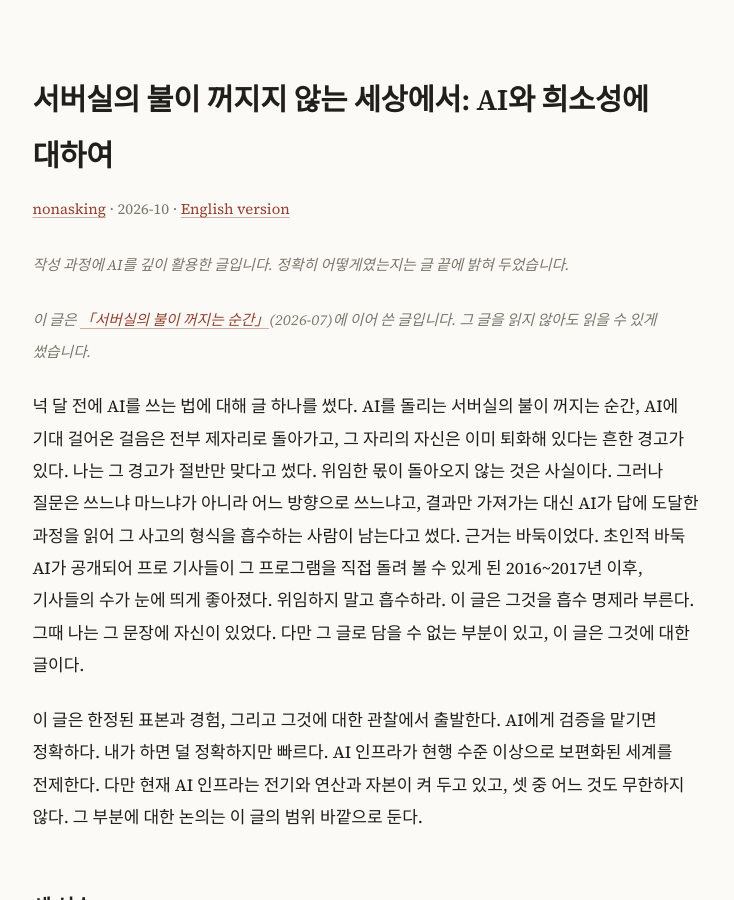
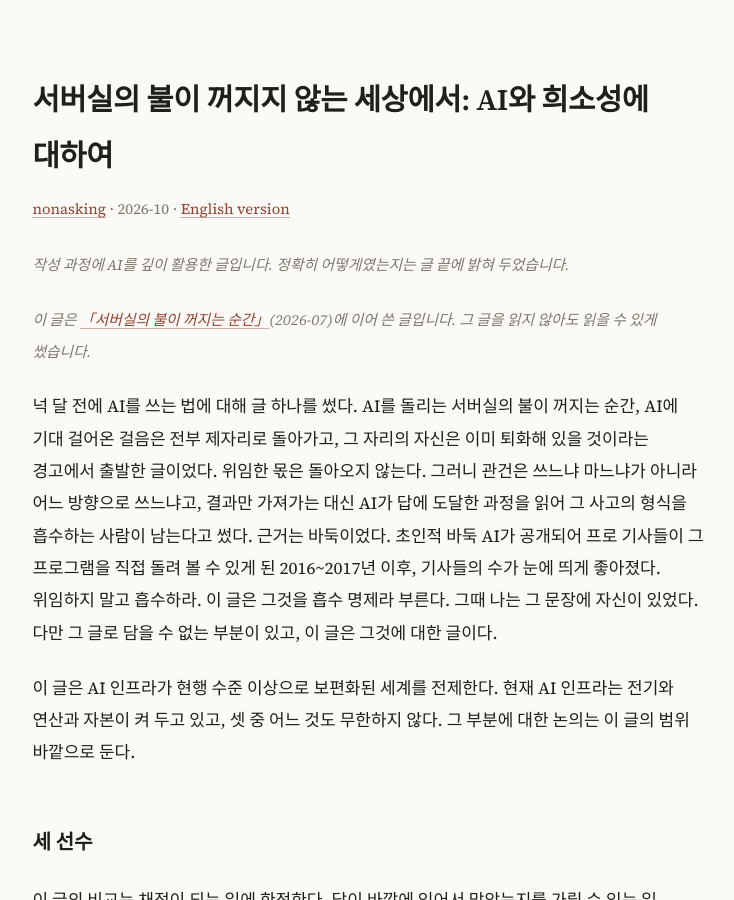
Before and after one commit to nonasking/essays, a Jekyll site: the page built from server-room-lit/index.md, in a window 1280 px wide and 900 px high. Shown: the whole window, without its empty margins (270-1004 px from the left). Built offline with Jekyll 4.4.1, drawn with Linux system fonts in a browser that asks for light colours; some of the changed text lies outside the part shown.

Commit message:
Server Room Lit: opening tightened (warning as point of departure, drop observation sentence), 'difference of position', drop 'darkness' sentence (KR/EN)
Co-Authored-By: Claude Fable 5.1 <noreply@anthropic.com>
Claude-Session: https://claude.ai/code/session_01Nt8a6bjf1EmgHUMBSdkBt4

```diff
--- a/server-room-lit/index.md
+++ b/server-room-lit/index.md
@@ -13,9 +13,9 @@ description: 채점되는 일은 시세고, 시세는 프록시가 이긴다.
 
 <small>*이 글은 [「서버실의 불이 꺼지는 순간」](../server-room/)(2026-07)에 이어 쓴 글입니다. 그 글을 읽지 않아도 읽을 수 있게 썼습니다.*</small>
 
-넉 달 전에 AI를 쓰는 법에 대해 글 하나를 썼다. AI를 돌리는 서버실의 불이 꺼지는 순간, AI에 기대 걸어온 걸음은 전부 제자리로 돌아가고, 그 자리의 자신은 이미 퇴화해 있다는 흔한 경고가 있다. 나는 그 경고가 절반만 맞다고 썼다. 위임한 몫이 돌아오지 않는 것은 사실이다. 그러나 질문은 쓰느냐 마느냐가 아니라 어느 방향으로 쓰느냐고, 결과만 가져가는 대신 AI가 답에 도달한 과정을 읽어 그 사고의 형식을 흡수하는 사람이 남는다고 썼다. 근거는 바둑이었다. 초인적 바둑 AI가 공개되어 프로 기사들이 그 프로그램을 직접 돌려 볼 수 있게 된 2016~2017년 이후, 기사들의 수가 눈에 띄게 좋아졌다. 위임하지 말고 흡수하라. 이 글은 그것을 흡수 명제라 부른다. 그때 나는 그 문장에 자신이 있었다. 다만 그 글로 담을 수 없는 부분이 있고, 이 글은 그것에 대한 글이다.
+넉 달 전에 AI를 쓰는 법에 대해 글 하나를 썼다. AI를 돌리는 서버실의 불이 꺼지는 순간, AI에 기대 걸어온 걸음은 전부 제자리로 돌아가고, 그 자리의 자신은 이미 퇴화해 있을 것이라는 경고에서 출발한 글이었다. 위임한 몫은 돌아오지 않는다. 그러니 관건은 쓰느냐 마느냐가 아니라 어느 방향으로 쓰느냐고, 결과만 가져가는 대신 AI가 답에 도달한 과정을 읽어 그 사고의 형식을 흡수하는 사람이 남는다고 썼다. 근거는 바둑이었다. 초인적 바둑 AI가 공개되어 프로 기사들이 그 프로그램을 직접 돌려 볼 수 있게 된 2016~2017년 이후, 기사들의 수가 눈에 띄게 좋아졌다. 위임하지 말고 흡수하라. 이 글은 그것을 흡수 명제라 부른다. 그때 나는 그 문장에 자신이 있었다. 다만 그 글로 담을 수 없는 부분이 있고, 이 글은 그것에 대한 글이다.
 
-이 글은 한정된 표본과 경험, 그리고 그것에 대한 관찰에서 출발한다. AI에게 검증을 맡기면 정확하다. 내가 하면 덜 정확하지만 빠르다. AI 인프라가 현행 수준 이상으로 보편화된 세계를 전제한다. 다만 현재 AI 인프라는 전기와 연산과 자본이 켜 두고 있고, 셋 중 어느 것도 무한하지 않다. 그 부분에 대한 논의는 이 글의 범위 바깥으로 둔다.
+이 글은 AI 인프라가 현행 수준 이상으로 보편화된 세계를 전제한다. 현재 AI 인프라는 전기와 연산과 자본이 켜 두고 있고, 셋 중 어느 것도 무한하지 않다. 그 부분에 대한 논의는 이 글의 범위 바깥으로 둔다.
 
 ## 세 선수
 
@@ -54,7 +54,7 @@ B가 다음 라운드에서 지는 것을 세 자료가 각각 다른 방향에
 
 첫째 겹의 기준은 정확성이고 둘째 겹의 기준은 다수 선호다. 정확성은 답이 바깥에 있어서 채점된다. 다수 선호는 사람들 여럿에게 두 답을 보여 어느 쪽이 나은지 묻는 통계라서 채점된다. 선호로 훈련하면 분포가 다수 쪽으로 쏠리고 꼬리가 깎인다. 학습 쪽 용어로 모드 붕괴(mode collapse)다. 선호 최적화를 거친 모델이 그 전 모델보다 다양성이 떨어진다는 실측이 있다. 그 꼬리에 소수 취향이 있다. 파인 다이닝의 요리 중 다수가 선호하지 않는 것이 있지만 그 요리를 열등하다고 하지는 않는다. 그런데 선호로 채점하는 모델에게는 그것이 열등으로 기록된다. 채점이 안 되는 것이 아니다. 채점 기준 자체가 그것을 열등으로 적는다. 그리고 미래의 유행은 지금의 소수 취향이다. 그러니 선호로 훈련된 모델은 구조상 다음 유행을 만들지 못한다. 늘 한 박자 늦는다.
 
-한 박자 늦는 이유가 하나 더 있고, 그것이 셋째 겹이다. 주식과 패션이 데이터로 풀리지 않는 것은 데이터가 모자라서가 아니다. 예측이 대상을 바꾸기 때문이다. 날씨는 예보해도 바뀌지 않는다. 주가는 모두가 오를 것이라 예측하면 지금 올라서 그 예측이 소진된다. 유행할 것이라고 다 알면 유행하기 전에 식는다. 데이터 기반의 예측 자체가 또 다른 데이터가 되므로, 구조적으로 그 예측은 모든 데이터를 덮을 수 없다. 모델이 커지면 모델의 출력이 시장의 입력이 된다. 소로스는 이것을 반사성(reflexivity)이라 불렀다. 이 셋째 겹에 드는 동작이 하나 있다. 무엇을 할지 정하는 것. "이걸 해야 돈이 될 것 같다"고 일을 내는 동작은 구조상 루프 바깥에서 나중에 채점된다. 흔히 이것을 두고 "AI 시대에는 질문하는 능력이 중요하다"고 말하는데, 그것이 중요한 이유는 AI가 그 동작을 못 해서가 아니다. 그 동작의 채점이 시장에서 나중에 오기 때문이다. 채점으로 하는 훈련은 채점이 있어야 돌고, 무엇이 좋은 답인지를 정하는 쪽은 훈련 루프의 바깥에 있다. AI와 인간 간의 능력 비교가 아니라 위치의 문제다.
+한 박자 늦는 이유가 하나 더 있고, 그것이 셋째 겹이다. 주식과 패션이 데이터로 풀리지 않는 것은 데이터가 모자라서가 아니다. 예측이 대상을 바꾸기 때문이다. 날씨는 예보해도 바뀌지 않는다. 주가는 모두가 오를 것이라 예측하면 지금 올라서 그 예측이 소진된다. 유행할 것이라고 다 알면 유행하기 전에 식는다. 데이터 기반의 예측 자체가 또 다른 데이터가 되므로, 구조적으로 그 예측은 모든 데이터를 덮을 수 없다. 모델이 커지면 모델의 출력이 시장의 입력이 된다. 소로스는 이것을 반사성(reflexivity)이라 불렀다. 이 셋째 겹에 드는 동작이 하나 있다. 무엇을 할지 정하는 것. "이걸 해야 돈이 될 것 같다"고 일을 내는 동작은 구조상 루프 바깥에서 나중에 채점된다. 흔히 이것을 두고 "AI 시대에는 질문하는 능력이 중요하다"고 말하는데, 그것이 중요한 이유는 AI가 그 동작을 못 해서가 아니다. 그 동작의 채점이 시장에서 나중에 오기 때문이다. 채점으로 하는 훈련은 채점이 있어야 돌고, 무엇이 좋은 답인지를 정하는 쪽은 훈련 루프의 바깥에 있다. AI와 인간 간의 능력 차이가 아니라 위치의 차이다.
 
 ## 흡수의 값
 
@@ -70,7 +70,7 @@ B가 다음 라운드에서 지는 것을 세 자료가 각각 다른 방향에
 
 지능과 몸의 노동이 복제 가능해지면 복제되지 않는 것은 자원이다. 땅, 에너지, 연산 자체. 그리고 몸의 일부. 몸은 둘로 갈린다. 몸의 노동은 로봇이 따라오는 중이라 유한하되 시한부다. 한 사람이 그 자리에 있다는 것은 복제가 안 된다. 경제학은 이 방향을 두 번 적었다. 리카도는 사회가 성장할수록 늘어난 몫이 늘릴 수 없는 땅의 지대로 흘러가고 이윤은 눌린다고 썼고, 보멀은 생산성이 오르지 않는 영역의 값이 상대적으로 오른다고 썼다. 지능의 값이 0으로 가면 지능으로 만들 수 없는 것의 값이 남는다. AI 자본이 전력과 데이터센터 부지와 반도체로 몰리는 것이 그 실측이다. 이 공식은 세 줄이다. 이윤은 희소재로 모인다. 지능과 몸이 복제되면 희소한 것은 자원이다. 그러니 가용하지 않던 자원을 가용하게 만드는 쪽에 이윤이 모일 것이다. 다만 새 자원이 생겨도 그 소유자는 그것을 가용하게 만든 수단을 가진 사람이지 지능을 가진 사람이 아닐 것이다. 개척 시대에도 철길 양편의 땅은 먼저 간 사람이 아니라 철도를 가진 사람에게 먼저 갔다.
 
-이것이 왜 어두운지는 여기서 설명된다. 지능은 길러서 가질 수 있었다. 땅은 아니다. 지능으로 희소성을 샀던 사람에게는 땅도 없고, 팔 몸의 자리도 없다. 지능이 시세에서 빠지는 날, 남는 것은 유한한 자원의 소유자다. 지능 사회에서 자원 사회로의 회귀다.
+지능은 길러서 가질 수 있었다. 땅은 아니다. 지능으로 희소성을 샀던 사람에게는 땅도 없고, 팔 몸의 자리도 없다. 지능이 시세에서 빠지는 날, 남는 것은 유한한 자원의 소유자다. 지능 사회에서 자원 사회로의 회귀다.
 
 식량 다음에 돈이 간 곳을 보면 그 다음도 보인다. 기술은 모두에게 식량을 줄 수 있지만 식량을 만드는 것은 돈이 되지 않고, 굶는 사람을 옆에 두고 돈은 콘텐츠로 몰렸다. 아름다움이 재화가 된 것처럼 보인다. 그러나 돈이 붙는 것은 아름다움이 아니라 주목이다. 유튜브에 돈이 몰리는 것은 아름다워서가 아니라 시간을 점유해서다. 사람 하나의 하루는 몇 시간으로 고정되어 있어서 거기에 값이 붙는다. 그리고 주목을 끄는 콘텐츠는 다수 선호의 함수라서 데이터로 학습된다. 음원과 영상 시장에 생성물이 밀려드는 것이 그 실측이다. 그러니 주목 시장도 식량의 길을 간다. 공급 과잉. 그러면 돈은 또 다른 데로 간다. 복제 안 되는 것으로. 음악 산업의 돈이 음원에서 무대로 옮겨 간 것을 통해 그 다음 이동을 예측할 수 있다. 음원은 복제되었고, 그 몸이 그 무대에 있는 것은 복제되지 않는다.
 
```
Also changed, not shown: server-room-lit/en.md (+4 -4 lines), 2 other files.
